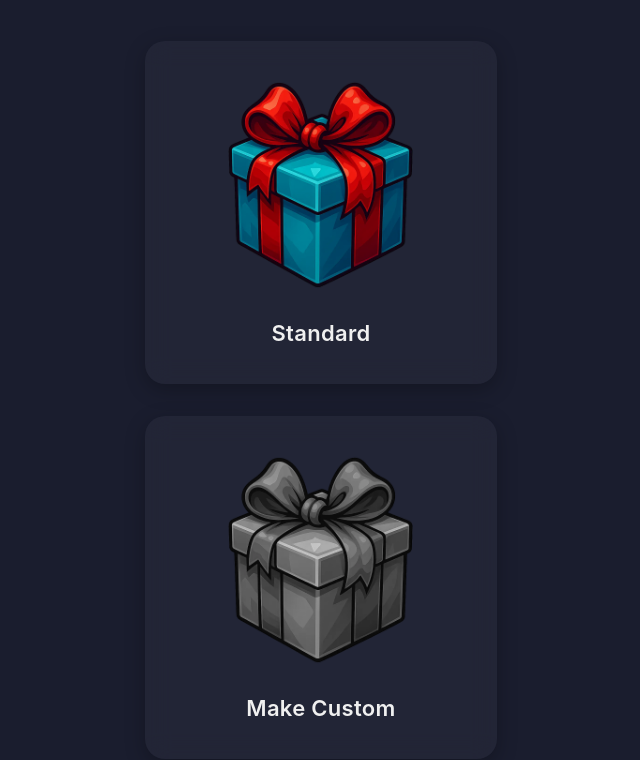
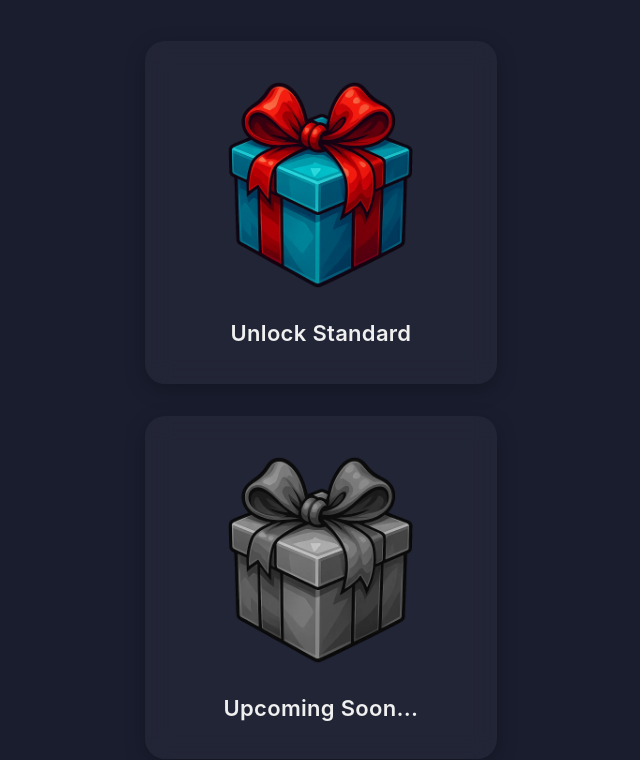
Before and after one commit to svettuff/SapphireDrop, a React (Vite) app: page / in a window 1280 px wide. Shown: the top 760 px of the page, without its empty margins (319-959 px from the left). Built offline with nearby package versions, Linux system fonts and the light colour scheme.

Commit message:
spin page

```diff
--- a/src/App.css
+++ b/src/App.css
@@ -16,7 +16,8 @@ body {
   align-items: center;
 }
 
-.gift-block {
+.gift-block,
+.spin-gift-block {
   background: rgba(255, 255, 255, 0.04);
   padding: 24px 16px;
   border-radius: 20px;
@@ -52,3 +53,43 @@ body {
 .gift-block:hover .gift-img {
   transform: scale(1.03);
 }
+
+.spin-button {
+  display: block;
+  margin: 24px auto;
+  padding: 14px 32px;
+  font-size: 1rem;
+  background-color: #ffc107;
+  color: #111;
+  border: none;
+  border-radius: 14px;
+  cursor: pointer;
+  font-weight: 600;
+  box-shadow: 0 4px 12px rgba(0, 0, 0, 0.2);
+  width: 70%;
+}
+
+.grid-rewards {
+  display: grid;
+  grid-template-columns: repeat(3, 1fr);
+  gap: 16px;
+  width: 100%;
+  margin-top: 16px;
+}
+
+.grid-box {
+  aspect-ratio: 1;
+  background: rgba(255, 255, 255, 0.05);
+  border-radius: 12px;
+  display: flex;
+  align-items: center;
+  justify-content: center;
+  font-size: 1.5rem;
+  font-weight: bold;
+  color: #ccc;
+  transition: background 0.2s;
+}
+
+.grid-box:hover {
+  background: rgba(255, 255, 255, 0.08);
+}
--- a/src/App.jsx
+++ b/src/App.jsx
@@ -1,19 +1,25 @@
+import { useState } from 'react'
+
+import Menu from './Menu'
+import SpinStandard from './SpinStandard'
+import SpinCustom from './SpinCustom'
+
 import './App.css'
-import gift1 from './assets/gift-colored.webp'
-import gift2 from './assets/gift-gray.webp'
 
 function App() {
+    const [screen, setScreen] = useState('menu')
+
     return (
-        <div className="container">
-            <div className="gift-block">
-                <img src={gift1} alt="Colored gift" className="gift-img" />
-                <h1 className="label">Standard</h1>
-            </div>
-            <div className="gift-block">
-                <img src={gift2} alt="Gray gift" className="gift-img" />
-                <h1 className="label">Make Custom</h1>
-            </div>
-        </div>
+        <>
+            {screen === 'menu' && (
+                <Menu
+                    onStandard={() => setScreen('spinStandard')}
+                    //onCustom={() => setScreen('spinCustom')}
+                />
+            )}
+            {screen === 'spinStandard' && <SpinStandard />}
+            {screen === 'spinCustom' && <SpinCustom />}
+        </>
     )
 }
 
--- /dev/null
+++ b/src/Menu.jsx
@@ -0,0 +1,19 @@
+import gift1 from './assets/gift-colored.webp'
+import gift2 from './assets/gift-gray.webp'
+
+function Menu({ onStandard, onCustom }) {
+    return (
+        <div className="container">
+            <div className="gift-block" onClick={onStandard}>
+                <img src={gift1} alt="Colored gift" className="gift-img" />
+                <h1 className="label">Unlock Standard</h1>
+            </div>
+            <div className="gift-block" onClick={onCustom}>
+                <img src={gift2} alt="Gray gift" className="gift-img" />
+                <h1 className="label">Upcoming Soon...</h1>
+            </div>
+        </div>
+    )
+}
+
+export default Menu
--- /dev/null
+++ b/src/SpinCustom.jsx
@@ -0,0 +1,14 @@
+import gift2 from './assets/gift-gray.webp'
+
+function SpinCustom() {
+    return (
+        <div className="container">
+            <div className="gift-block caution">
+                <img src={gift2} alt="Custom spin" className="gift-img" />
+                <h1 className="label">Opening Custom...</h1>
+            </div>
+        </div>
+    )
+}
+
+export default SpinCustom
--- /dev/null
+++ b/src/SpinStandard.jsx
@@ -0,0 +1,22 @@
+import gift1 from './assets/gift-colored.webp'
+
+function SpinStandard() {
+    return (
+        <div className="spin-container">
+            <div className="spin-gift-block">
+                <img src={gift1} alt="Standard spin" className="gift-img" />
+                <h1 className="label">Unlock Standard</h1>
+            </div>
+
+            <button className="spin-button">Unlock for 30</button>
+
+            <div className="grid-rewards">
+                {Array.from({ length: 6 }).map((_, i) => (
+                    <div key={i} className="grid-box">?</div>
+                ))}
+            </div>
+        </div>
+    )
+}
+
+export default SpinStandard
```
